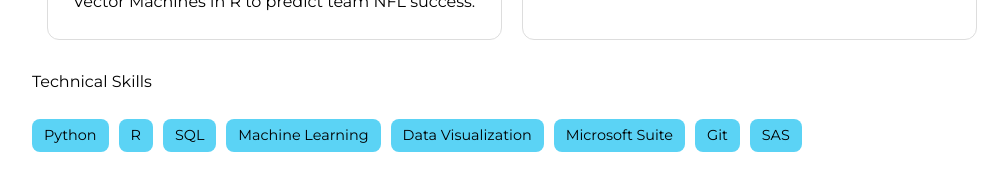
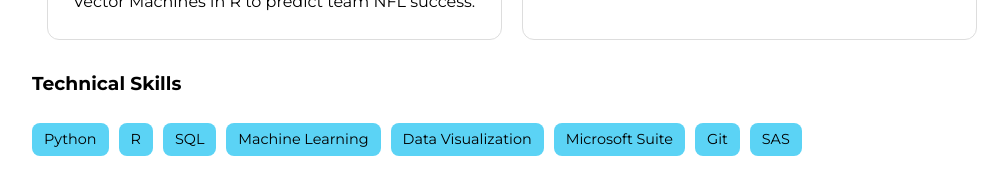
Before and after one commit to hsv23001/Portfolio, a plain HTML site: page projects.html in a window 1280 px wide. Shown: the part 823-1017 px from the top of the page, without its empty margins (128-1136 px from the left). Drawn offline with Linux system fonts and the light colour scheme.

Commit message:
Update projects.html

```diff
--- a/projects.html
+++ b/projects.html
@@ -55,7 +55,7 @@
   </section>
 
   <section class="skills">
-    <h3">Technical Skills</h3>
+    <h3>Technical Skills</h3>
     <ul>
       <li>Python</li>
       <li>R</li>
```
